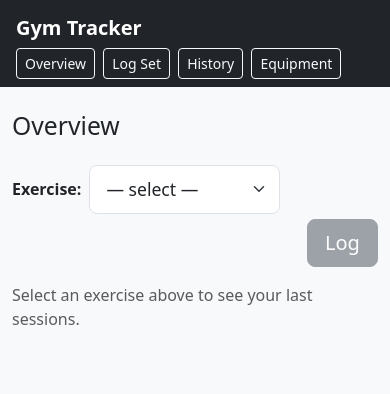
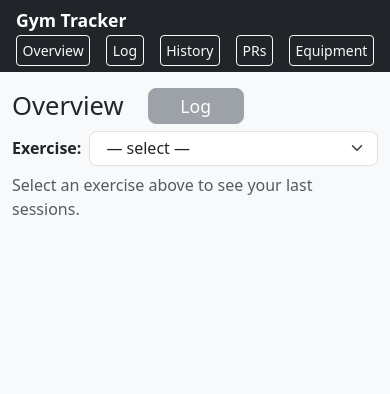
Before and after one commit to lenimoves92/gym_tracker, a Flask app: page /overview in a window 390 px wide. Shown: the top 394 px of the page. Run offline with Flask 3, Linux system fonts and the light colour scheme; a database or web service that is not in the repository returns one stand-in record (values such as "Sample title"); parts of the project's set-up code (start-up, migrations or seed data) failed here and were passed over; some libraries are stand-ins or nearby versions.

Commit message:
Add done-today ticks, PR card and PRs page; fit Overview on one screen
- Exercise dropdowns mark exercises logged today (Europe/Berlin day, reset at midnight);
  new sets are timestamped in Berlin time (tzdata added for Windows)
- Overview chart shows the last 3 sessions; labels shrink to fit and drop the "sN:" prefix
- Overview PR card (heaviest weight > most reps > most recent) and new /records page
- Overview relayout: fits one screen on desktop and common phones; PR and session
  tables share columns on phones
- Phone nav: brand line plus all buttons on one line; "Log Set" renamed to "Log"

Co-Authored-By: Claude Opus 5.5 <noreply@anthropic.com>

```diff
--- a/app.py
+++ b/app.py
@@ -3,6 +3,7 @@ load_dotenv()
 
 import os
 from datetime import datetime
+from zoneinfo import ZoneInfo
 import psycopg2
 from flask import Flask, render_template, request, redirect, url_for, flash
 from database import db_cursor, init_db
@@ -11,12 +12,38 @@ app = Flask(__name__)
 app.secret_key = 'gym-tracker-secret-key'
 
 RPE_HEAVY_THRESHOLD = 6  # RPE at or below this triggers "go heavier" suggestion
+LOCAL_TZ = ZoneInfo('Europe/Berlin')  # timestamps and the daily "done today" reset use this zone
+LBS_TO_KG = 0.453592
+
+# PR ranking: heaviest weight (compared in kg) > most reps > most recent
+PR_ORDER = f"""weight * CASE WHEN weight_unit = 'lbs' THEN {LBS_TO_KG} ELSE 1 END DESC,
+               reps DESC, logged_at DESC"""
 
 # Seeding is only needed on a fresh database; don't let an unreachable DB stop the app from starting.
 try:
     init_db()
 except psycopg2.OperationalError as e:
     app.logger.warning("init_db skipped, database unreachable: %s", e)
+
+
+def local_now():
+    return datetime.now(LOCAL_TZ)
+
+
+def done_today_ids(cur):
+    """IDs of exercises with at least one set logged today (local calendar day)."""
+    today = local_now().date().isoformat()
+    cur.execute(
+        "SELECT DISTINCT equipment_id FROM workout_sets WHERE DATE(logged_at) = %s",
+        (today,)
+    )
+    return {r['equipment_id'] for r in cur.fetchall()}
+
+
+@app.template_filter('de_date')
+def de_date(value):
+    """'2026-11-16 ...' -> '16.11.2026'"""
+    return datetime.strptime(str(value)[:10], '%Y-%m-%d').strftime('%d.%m.%Y')
 
 
 # --- Home: Log a Set ---
@@ -26,8 +53,10 @@ def index():
     with db_cursor() as cur:
         cur.execute("SELECT id, name FROM equipment ORDER BY name")
         equipment_list = cur.fetchall()
+        done_today = done_today_ids(cur)
     preselect_id = request.args.get('exercise_id', type=int)
-    return render_template('index.html', equipment_list=equipment_list, preselect_id=preselect_id)
+    return render_template('index.html', equipment_list=equipment_list,
+                           preselect_id=preselect_id, done_today=done_today)
 
 
 @app.route('/log', methods=['POST'])
@@ -38,7 +67,7 @@ def log_set():
     reps         = request.form.get('reps')
     rpe          = request.form.get('rpe')
     notes        = request.form.get('notes', '').strip()
-    logged_at    = datetime.now().isoformat(sep=' ', timespec='seconds')
+    logged_at    = local_now().strftime('%Y-%m-%d %H:%M:%S')
 
     errors = []
     if not equipment_id:
@@ -174,19 +203,19 @@ def delete_equipment(equipment_id):
 
 # --- Overview ---
 
-LBS_TO_KG = 0.453592
-
 @app.route('/overview')
 def overview():
     selected_id   = request.args.get('exercise_id', type=int)
     selected_name = None
     sessions      = [None, None]   # always two slots; None = no data
     chart_data    = None           # populated when an exercise is selected
+    pr            = None           # personal record set of the selected exercise
 
     with db_cursor() as cur:
         # All exercises for the dropdown
         cur.execute("SELECT id, name FROM equipment ORDER BY name")
         equipment_list = cur.fetchall()
+        done_today = done_today_ids(cur)
 
         if selected_id:
             # Resolve display name
@@ -219,13 +248,24 @@ def overview():
                 sets = cur.fetchall()
                 sessions[i] = {'date': session_date, 'sets': sets}
 
-            # --- Chart: last 6 session dates ---
+            # --- PR ---
+            cur.execute(
+                f"""SELECT weight, weight_unit, reps, logged_at
+                    FROM workout_sets
+                    WHERE equipment_id = %s
+                    ORDER BY {PR_ORDER}
+                    LIMIT 1""",
+                (selected_id,)
+            )
+            pr = cur.fetchone()
+
+            # --- Chart: last 3 session dates (more is unreadable on a phone) ---
             cur.execute(
                 """SELECT DISTINCT DATE(logged_at) AS session_date
                    FROM workout_sets
                    WHERE equipment_id = %s
                    ORDER BY session_date DESC
-                   LIMIT 6""",
+                   LIMIT 3""",
                 (selected_id,)
             )
             chart_dates = [str(r['session_date']) for r in cur.fetchall()]
@@ -271,7 +311,29 @@ def overview():
         selected_name=selected_name,
         sessions=sessions,
         chart_data=chart_data,
+        pr=pr,
+        done_today=done_today,
     )
+
+
+# --- Personal Records ---
+
+@app.route('/records')
+def records():
+    with db_cursor() as cur:
+        # One PR row per exercise that has logged sets
+        cur.execute(
+            f"""SELECT * FROM (
+                    SELECT DISTINCT ON (equipment_id)
+                           equipment_id, weight, weight_unit, reps, logged_at
+                    FROM workout_sets
+                    ORDER BY equipment_id, {PR_ORDER}
+                ) pr
+                JOIN equipment e ON e.id = pr.equipment_id
+                ORDER BY e.name"""
+        )
+        pr_list = cur.fetchall()
+    return render_template('records.html', pr_list=pr_list)
 
 
 # --- Entry point ---
--- a/requirements.txt
+++ b/requirements.txt
@@ -2,3 +2,4 @@ Flask==3.0.3
 psycopg2-binary==2.9.11
 python-dotenv==1.0.1
 gunicorn==23.0.0
+tzdata==2026.6
--- a/static/style.css
+++ b/static/style.css
@@ -12,6 +12,17 @@ body {
     font-size: 0.95rem;
 }
 
+/* Phone nav: brand on line 1, all buttons on one line below (labels keep their size, spacing shrinks) */
+@media (max-width: 575.98px) {
+    .navbar { padding-block: 0.35rem; }
+    .navbar-brand { font-size: 1.1rem; padding-block: 0.1rem; }
+    .nav-buttons { width: 100%; display: flex; justify-content: space-between; gap: 0.2rem; }
+    .nav-buttons .btn { margin: 0 !important; padding-inline: 0.35rem; }
+}
+@media (max-width: 359.98px) {
+    .nav-buttons .btn { padding-inline: 0.2rem; }
+}
+
 /* Make the RPE slider bigger for fat fingers */
 input[type="range"] {
     height: 2rem;
--- a/templates/base.html
+++ b/templates/base.html
@@ -11,15 +11,16 @@
 <body>
     <nav class="navbar navbar-dark bg-dark px-3">
         <span class="navbar-brand fw-bold">Gym Tracker</span>
-        <div>
+        <div class="nav-buttons">
             <a href="{{ url_for('overview') }}" class="btn btn-sm btn-outline-light me-1">Overview</a>
-            <a href="{{ url_for('index') }}" class="btn btn-sm btn-outline-light me-1">Log Set</a>
+            <a href="{{ url_for('index') }}" class="btn btn-sm btn-outline-light me-1">Log</a>
             <a href="{{ url_for('history') }}" class="btn btn-sm btn-outline-light me-1">History</a>
+            <a href="{{ url_for('records') }}" class="btn btn-sm btn-outline-light me-1">PRs</a>
             <a href="{{ url_for('equipment') }}" class="btn btn-sm btn-outline-light">Equipment</a>
         </div>
     </nav>
 
-    <div class="container mt-4 pb-5">
+    <div class="container {% block container_spacing %}mt-4 pb-5{% endblock %}">
         {% with messages = get_flashed_messages(with_categories=true) %}
           {% if messages %}
             {% for category, message in messages %}
--- a/templates/index.html
+++ b/templates/index.html
@@ -6,13 +6,15 @@
 <form action="{{ url_for('log_set') }}" method="POST">
 
   <div class="mb-3">
-    <label for="equipment_id" class="form-label fw-bold">Exercise</label>
+    <label for="equipment_id" class="form-label fw-bold">
+      Exercise <span class="text-muted fw-normal small">(✓ = done today)</span>
+    </label>
     <select name="equipment_id" id="equipment_id" class="form-select form-select-lg" required>
       <option value="">-- Choose exercise --</option>
       {% for item in equipment_list %}
         <option value="{{ item['id'] }}"
           {% if item['id'] == preselect_id %}selected{% endif %}>
-          {{ item['name'] }}
+          {% if item['id'] in done_today %}✓ {% endif %}{{ item['name'] }}
         </option>
       {% endfor %}
     </select>
--- a/templates/overview.html
+++ b/templates/overview.html
@@ -1,15 +1,30 @@
 {% extends "base.html" %}
+{% block container_spacing %}mt-3 mt-md-4 pb-2 pb-md-5{% endblock %}
 {% block content %}
 
-<h2 class="mb-4">Overview</h2>
+{# ── Layout (CSS grid, see <style> below)
+     Phone:   title + Log / selector / chart / PR / sessions — PR and session tables share columns
+     Desktop: title / selector · PR · Log / chart (2/3) · sessions (1/3) — fits one screen ── #}
+<div class="ov-page">
+
+  <h2 class="ov-title mb-0">Overview</h2>
+
+  {# ── Log button ── #}
+  <div class="ov-log">
+    {% if selected_id %}
+      <a href="{{ url_for('index') }}?exercise_id={{ selected_id }}"
+         class="btn btn-success btn-lg w-100">
+        Log
+      </a>
+    {% else %}
+      <button type="button" class="btn btn-secondary btn-lg w-100" disabled>Log</button>
+    {% endif %}
+  </div>
 
   {# ── Exercise selector ── #}
-<form method="GET" action="{{ url_for('overview') }}" class="mb-4">
-  <div class="row g-2 align-items-center">
-    <div class="col-auto">
-      <label for="exercise_id" class="col-form-label fw-semibold">Exercise:</label>
-    </div>
-    <div class="col-auto">
+  <form method="GET" action="{{ url_for('overview') }}"
+        class="ov-select d-flex gap-2 align-items-center">
+    <label for="exercise_id" class="fw-semibold">Exercise:</label>
     <select name="exercise_id" id="exercise_id"
             class="form-select form-select-lg"
             onchange="this.form.submit()">
@@ -17,60 +32,71 @@
       {% for e in equipment_list %}
         <option value="{{ e['id'] }}"
           {% if e['id'] == selected_id %}selected{% endif %}>
-            {{ e['name'] }}
+          {% if e['id'] in done_today %}✓ {% endif %}{{ e['name'] }}
         </option>
       {% endfor %}
     </select>
-    </div>
-  </div>
   </form>
 
-{# ── Log button — right-aligned, starts at 2/3 of page width ── #}
-<div class="row mb-3" style="margin-top: -0.5cm;">
-  <div class="col-4 offset-8 d-flex justify-content-end">
 {% if selected_id %}
-      <a href="{{ url_for('index') }}?exercise_id={{ selected_id }}"
-         class="btn btn-success btn-lg" style="width: 67%;">
-        Log
-      </a>
+
+  {# ── Chart (Topic 2) ── #}
+  <div class="ov-chart">
+    {% if chart_data and chart_data.dates %}
+      <div class="chart-box"><canvas id="loadChart"></canvas></div>
     {% else %}
-      <button class="btn btn-secondary btn-lg" style="width: 67%;" disabled>Log</button>
+      <p class="text-muted mb-0">No training data yet for this exercise.</p>
+    {% endif %}
+  </div>
+
+  {# ── Personal record (Topic 3) — same columns as the session tables ── #}
+  <div class="ov-pr">
+    <div class="card shadow-sm
+      {% if pr %}border-dark{% else %}border-secondary{% endif %}">
+      <div class="card-header fw-semibold
+        {% if pr %}bg-dark text-white{% else %}bg-light text-muted{% endif %}">
+        Personal record{% if not pr %} &mdash; no data{% endif %}
+      </div>
+      <div class="card-body">
+        {% if pr %}
+          <table class="table table-sm table-borderless mb-0 ov-table">
+            <thead class="text-muted small">
+              <tr>
+                <th></th>
+                <th>Reps</th>
+                <th>Weight</th>
+                <th>Date</th>
+              </tr>
+            </thead>
+            <tbody>
+              <tr>
+                <td></td>
+                <td>{{ pr['reps'] }}</td>
+                <td>{{ pr['weight'] }} {{ pr['weight_unit'] }}</td>
+                <td>{{ pr['logged_at'] | de_date }}</td>
+              </tr>
+            </tbody>
+          </table>
+        {% else %}
+          <p class="text-muted mb-0">—</p>
         {% endif %}
       </div>
     </div>
-
-{% if selected_id %}
-
-  {# ── Two-column layout: chart left, session cards right ── #}
-  <div class="row g-4 align-items-start">
-
-    {# ── Chart (Topic 2) — left, ~2/3 width ── #}
-    <div class="col-12 col-md-8">
-      {% if chart_data and chart_data.dates %}
-        <canvas id="loadChart"></canvas>
-      {% else %}
-        <p class="text-muted">No training data yet for this exercise.</p>
-      {% endif %}
   </div>
 
-    {# ── Last 2 Sessions (Topic 1) — right, ~1/3 width, stacked ── #}
-    <div class="col-12 col-md-4">
+  {# ── Last 2 Sessions (Topic 1) ── #}
+  <div class="ov-sessions">
     {% for session in sessions %}
-      <div class="card shadow-sm mb-3
+    <div class="card shadow-sm
       {% if session %}border-primary{% else %}border-secondary{% endif %}">
       <div class="card-header fw-semibold
         {% if session %}bg-primary text-white{% else %}bg-light text-muted{% endif %}">
+        {{ "Last session" if loop.index == 1 else "Previous session" }}
+        &mdash; {{ session['date'] if session else "no data" }}
+      </div>
+      <div class="card-body">
         {% if session %}
-            {{ "Last session" if loop.index == 1 else "Previous session" }}
-            &mdash; {{ session['date'] }}
-          {% else %}
-            {{ "Last session" if loop.index == 1 else "Previous session" }}
-            &mdash; no data
-          {% endif %}
-        </div>
-        <div class="card-body py-2">
-          {% if session %}
-            <table class="table table-sm table-borderless mb-0">
+          <table class="table table-sm table-borderless mb-0 ov-table">
             <thead class="text-muted small">
               <tr>
                 <th>#</th>
@@ -98,11 +124,76 @@
     {% endfor %}
   </div>
 
-  </div>{# end row #}
+{% else %}
+  <p class="ov-chart text-muted">Select an exercise above to see your last sessions.</p>
+{% endif %}
 
-{% else %}
-  <p class="text-muted">Select an exercise above to see your last sessions.</p>
-{% endif %}
+</div>{# end ov-page #}
+
+<style>
+  /* ── Phone: one column, Log beside the title ── */
+  .ov-page {
+    display: grid;
+    grid-template-columns: auto minmax(0, 1fr);
+    grid-template-areas:
+      "title    log"
+      "select   select"
+      "chart    chart"
+      "pr       pr"
+      "sessions sessions";
+    column-gap: 1.5rem;
+    row-gap: 0.6rem;
+    align-items: center;
+  }
+  .ov-title    { grid-area: title; }
+  .ov-log      { grid-area: log; justify-self: start; width: 6rem; }
+  .ov-select   { grid-area: select; }
+  .ov-select select { flex: 1 1 auto; min-width: 0; }   /* long names must not push past the screen */
+  .ov-chart    { grid-area: chart; }
+  .ov-pr       { grid-area: pr; }
+  .ov-sessions { grid-area: sessions; display: flex; flex-direction: column; gap: 0.6rem; }
+  .chart-box   { position: relative; aspect-ratio: 2; }
+
+  /* Compact cards; fixed, shared column widths so PR and session columns line up */
+  .ov-page .card-header { padding-block: 0.25rem; }
+  .ov-page .card-body   { padding-block: 0.25rem; }
+  .ov-page .table > :not(caption) > * > * { padding-block: 0.05rem; }
+  .ov-table { table-layout: fixed; }
+  .ov-table tr > :nth-child(1) { width: 12%; }
+  .ov-table tr > :nth-child(2) { width: 20%; }
+  .ov-table tr > :nth-child(3) { width: 33%; }
+
+  /* ── Phone only: tighten everything so chart, PR and both sessions fit one screen ── */
+  @media (max-width: 767.98px) {
+    .ov-page     { row-gap: 0.4rem; }
+    .ov-sessions { gap: 0.4rem; }
+    .ov-title    { font-size: 1.6rem; }
+    .ov-log .btn { padding-block: 0.25rem; font-size: 1.1rem; }
+    .ov-select .form-select { padding-block: 0.3rem; font-size: 1rem; }
+    .chart-box   { aspect-ratio: 2.5; }
+    .ov-page .card-header { padding-block: 0.15rem; font-size: 0.9rem; }
+    .ov-page .table { line-height: 1.3; }
+    /* Previous session's columns line up with Last session right above it — skip the repeat header */
+    .ov-sessions .card + .card thead { display: none; }
+  }
+
+  /* ── Desktop: selector · PR · Log in one row, chart (2/3) beside sessions (1/3) ── */
+  @media (min-width: 768px) {
+    .ov-page {
+      grid-template-columns: repeat(3, minmax(0, 1fr));
+      grid-template-areas:
+        "title  title  title"
+        "select pr     log"
+        "chart  chart  sessions";
+      row-gap: 1.25rem;
+    }
+    .ov-log      { justify-self: end; width: 67%; }
+    .ov-pr       { justify-self: center; width: min(100%, 22rem); }
+    .ov-chart, .ov-sessions { align-self: start; }
+    /* Chart takes whatever height is left after header, title, selector row and page padding */
+    .chart-box   { aspect-ratio: auto; height: clamp(14rem, calc(100vh - 21rem), 30rem); }
+  }
+</style>
 
 {% if chart_data and chart_data.dates %}
 <script src="https://cdn.jsdelivr.net/npm/chart.js@4.4.0/dist/chart.umd.min.js"></script>
@@ -139,13 +230,12 @@
   }
 
   // ── Custom plugin: column-aligned row labels above bars ──
-  const LABEL_FONT = '15px monospace';   // ~0.95rem
+  const LABEL_SIZE = 15;   // px, ~0.95rem; shrunk on narrow screens so labels don't overlap
   const alignedLabelsPlugin = {
     id: 'alignedLabels',
     afterDatasetsDraw(chart) {
       const { ctx, scales: { x } } = chart;
       ctx.save();
-      ctx.font         = LABEL_FONT;
       ctx.fillStyle    = '#444';
       ctx.textBaseline = 'bottom';
 
@@ -154,18 +244,25 @@
 
       // Measure widest reps and widest weight strings across all data
       // so we can right-align each column independently.
-      let maxRepsW   = 0;
-      let maxWeightW = 0;
+      let maxRepsW, maxWeightW, sepW, gap, blockW;
+      const measure = (size) => {
+        ctx.font   = `${size}px monospace`;
+        maxRepsW   = 0;
+        maxWeightW = 0;
         sessions.forEach(sess => sess.sets.forEach(s => {
           maxRepsW   = Math.max(maxRepsW,   ctx.measureText(String(s.reps)).width);
           maxWeightW = Math.max(maxWeightW, ctx.measureText(String(s.weight)).width);
         }));
+        sepW    = ctx.measureText('×').width;
+        gap     = ctx.measureText(' ').width * 0.5;  // small breathing room
+        // total label block width: repsCol + " × " + weightCol + unit
+        blockW  = maxRepsW + gap + sepW + gap + maxWeightW + ctx.measureText('lbs').width;
+      };
+      measure(LABEL_SIZE);
 
-      const sepW  = ctx.measureText('×').width;
-      const gap   = ctx.measureText(' ').width * 0.5;  // small breathing room
-      // total label block width: "sN: " + repsCol + " × " + weightCol + unit
-      const prefixW = ctx.measureText('s9: ').width;
-      const blockW  = prefixW + maxRepsW + gap + sepW + gap + maxWeightW + ctx.measureText('100kg').width;
+      // Each bar owns an equal slice of the x axis; shrink the font until the block fits in it
+      const slotW = chart.chartArea.width / labels.length - 6;
+      if (blockW > slotW) measure(Math.floor(LABEL_SIZE * slotW / blockW));
 
       for (let si = 0; si < maxSets; si++) {
         const rowY = chart.chartArea.top - topPad + si * lineH + lineH;
@@ -177,25 +274,21 @@
           const startX = xPos - blockW / 2;          // left edge of label block
 
           // Draw each column with right-alignment within its slot
-          // 1) "sN: " — left-aligned at startX
+          // 1) reps — right-aligned in reps column
+          ctx.textAlign = 'right';
+          ctx.fillText(String(s.reps), startX + maxRepsW, rowY);
+
+          // 2) "×" — centred between the two number columns
+          ctx.textAlign = 'center';
+          ctx.fillText('×', startX + maxRepsW + gap + sepW / 2, rowY);
+
+          // 3) weight — right-aligned in weight column
+          ctx.textAlign = 'right';
+          ctx.fillText(String(s.weight), startX + maxRepsW + gap + sepW + gap + maxWeightW, rowY);
+
+          // 4) unit — left-aligned immediately after weight
           ctx.textAlign = 'left';
-          ctx.fillText(`s${si + 1}: `, startX, rowY);
-
-          // 2) reps — right-aligned in reps column
-          ctx.textAlign = 'right';
-          ctx.fillText(String(s.reps), startX + prefixW + maxRepsW, rowY);
-
-          // 3) "×" — centred between the two number columns
-          ctx.textAlign = 'center';
-          ctx.fillText('×', startX + prefixW + maxRepsW + gap + sepW / 2, rowY);
-
-          // 4) weight — right-aligned in weight column
-          ctx.textAlign = 'right';
-          ctx.fillText(String(s.weight), startX + prefixW + maxRepsW + gap + sepW + gap + maxWeightW, rowY);
-
-          // 5) unit — left-aligned immediately after weight
-          ctx.textAlign = 'left';
-          ctx.fillText(s.unit, startX + prefixW + maxRepsW + gap + sepW + gap + maxWeightW, rowY);
+          ctx.fillText(s.unit, startX + maxRepsW + gap + sepW + gap + maxWeightW, rowY);
         });
       }
       ctx.restore();
@@ -207,6 +300,7 @@
     type: 'bar',
     data: { labels, datasets },
     options: {
+      maintainAspectRatio: false,   // size comes from .chart-box
       layout: {
         padding: { top: maxSets * 20 + 10 }   // reserve space for label rows
       },
```
Also changed, not shown: tasks/todo.md (+41 -0 lines), templates/records.html (added, +39 -0 lines). Lines whose indentation alone changed are shown as unchanged.
